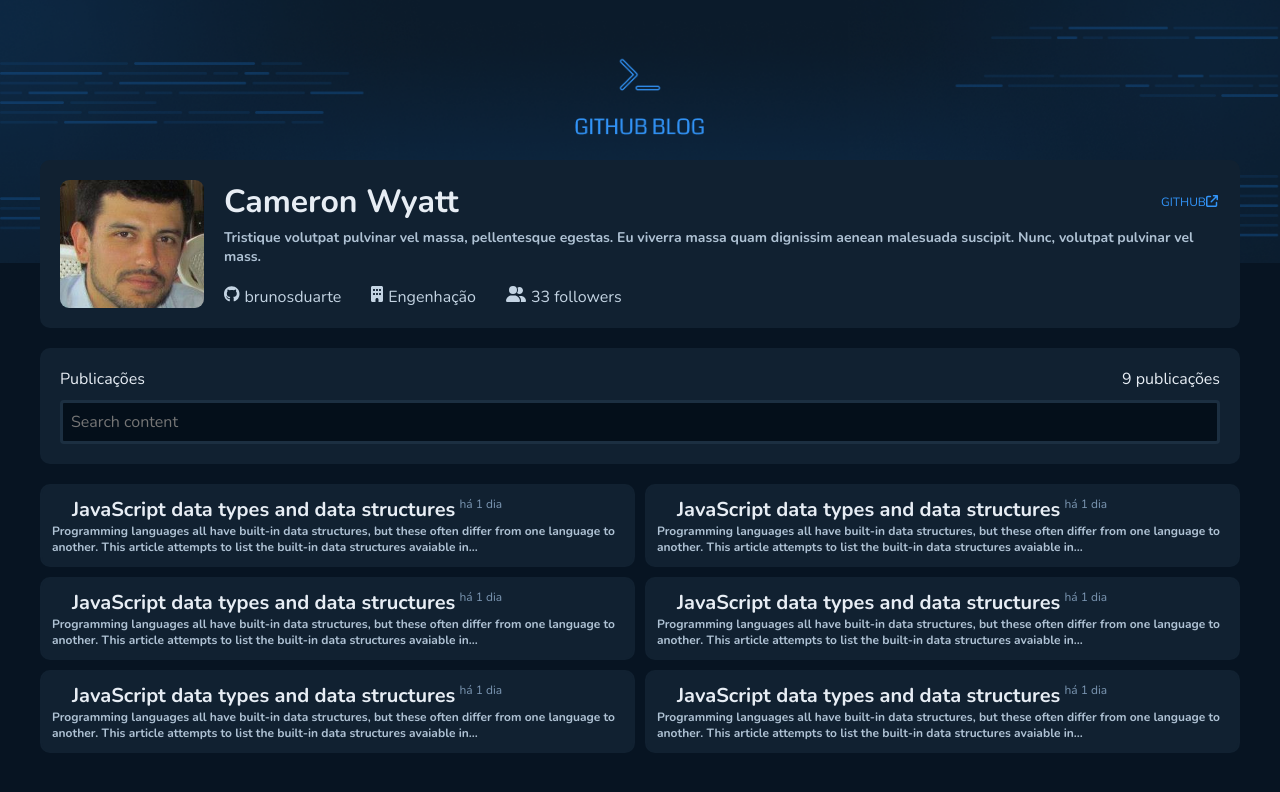
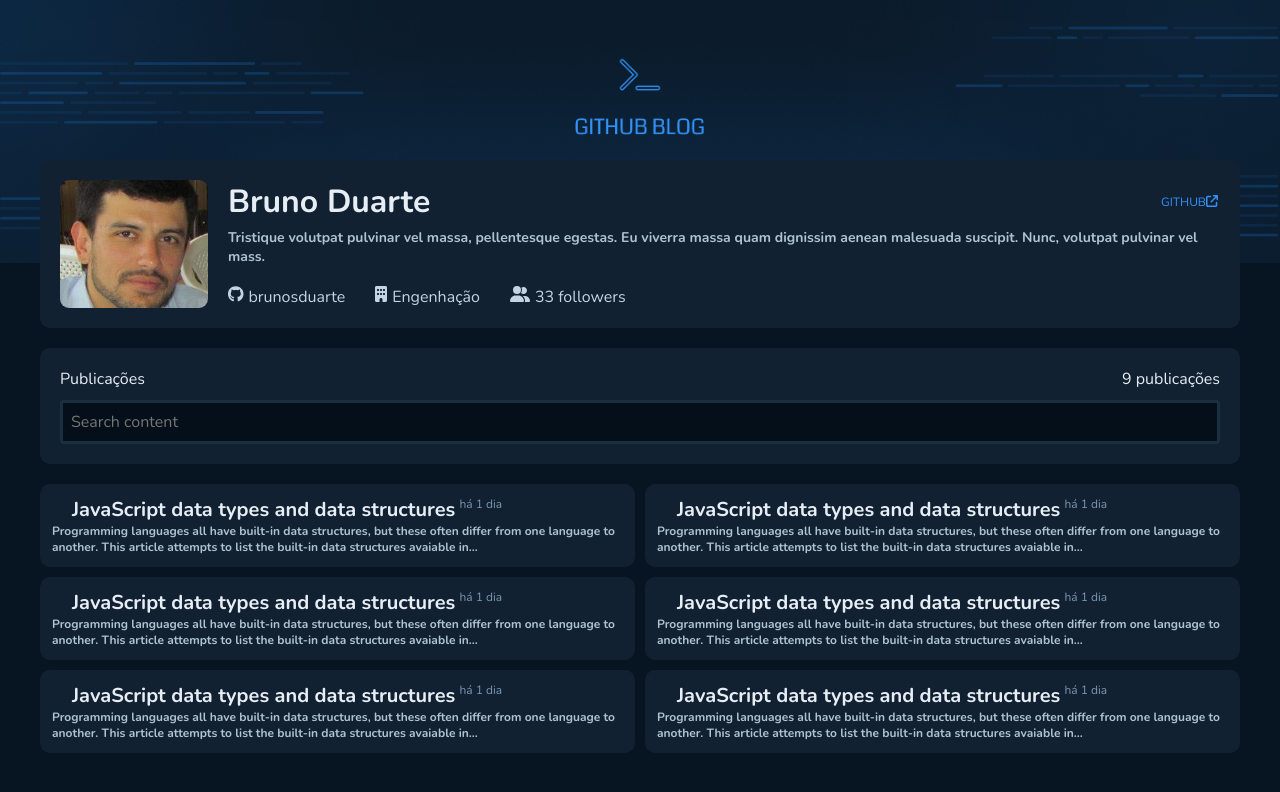
Before and after one commit to brunosduarte/github-blog, a React (Vite) app: page / in a window 1280 px wide. Shown: the top 792 px of the page. Built offline with nearby package versions, Linux system fonts and the light colour scheme.

Commit message:
feat: some improvements on styling

```diff
--- a/src/components/Profile/index.tsx
+++ b/src/components/Profile/index.tsx
@@ -12,7 +12,7 @@
 
       <ProfileInfo>
         <FullName>
-          Cameron Wyatt
+          Bruno Duarte
           <LinkToGithub>
             GITHUB
             <FontAwesomeIcon icon={faArrowUpRightFromSquare} />
--- a/src/components/Profile/styles.ts
+++ b/src/components/Profile/styles.ts
@@ -25,7 +25,8 @@
 `;
 
 export const ProfilePicture = styled.div`
-  width: 144px;
+  width: 148px;
+  padding: 20px;
   background-image: url("./src/assets/avatar.png");
   background-size:120%;
   background-repeat: no-repeat;
```
Also changed, not shown: src/assets/avatar2.png (deleted).
